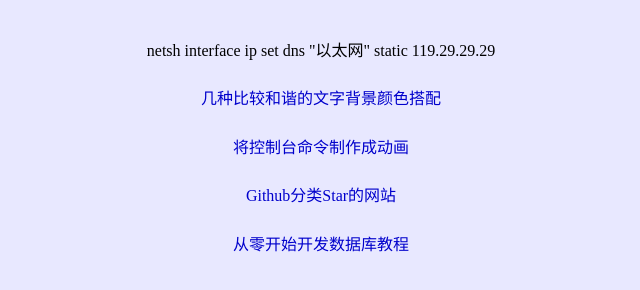
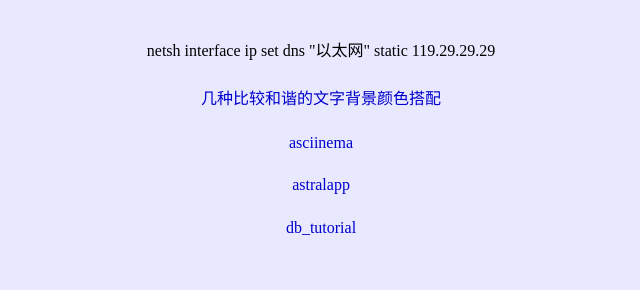
Before and after one commit to AuroraSilvaX/aurorasilvax.github.io, a plain HTML site: page index.html in a window 1280 px wide. Shown: the whole page, without its empty margins (339-979 px from the left). Drawn offline with Linux system fonts and the light colour scheme.

Commit message:
Update index.html

```diff
--- a/index.html
+++ b/index.html
@@ -33,9 +33,9 @@
 		<li style="margin-top: 3%;">netsh interface ip set dns "以太网" static 119.29.29.29</li>
             <li><a href="https://www.cnblogs.com/kfarvid/archive/2011/09/05/2167712.html"
                     target="_blank">几种比较和谐的文字背景颜色搭配</a></li>
-            <li><a href="https://asciinema.org" target="_blank">将控制台命令制作成动画</a></li>
-            <li><a href="https://app.astralapp.com/" target="_blank">Github分类Star的网站</a></li>
-            <li><a href="https://cstack.github.io/db_tutorial" target="_blank">从零开始开发数据库教程</a></li>
+            <li><a href="https://asciinema.org" target="_blank">asciinema</a></li>
+            <li><a href="https://app.astralapp.com/" target="_blank">astralapp</a></li>
+            <li><a href="https://cstack.github.io/db_tutorial" target="_blank">db_tutorial</a></li>
         </ul>
         </p>
     </div>
```
